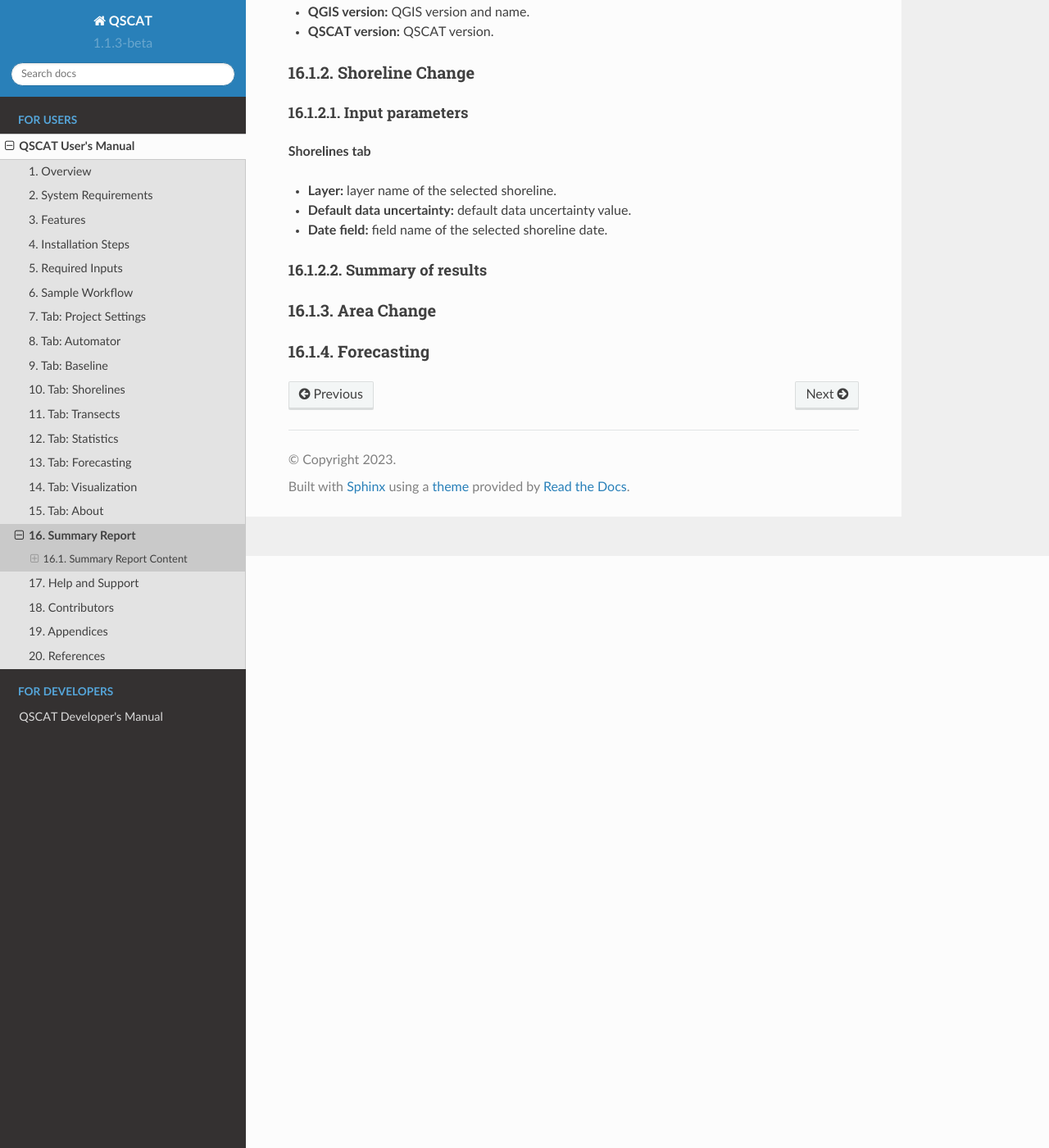
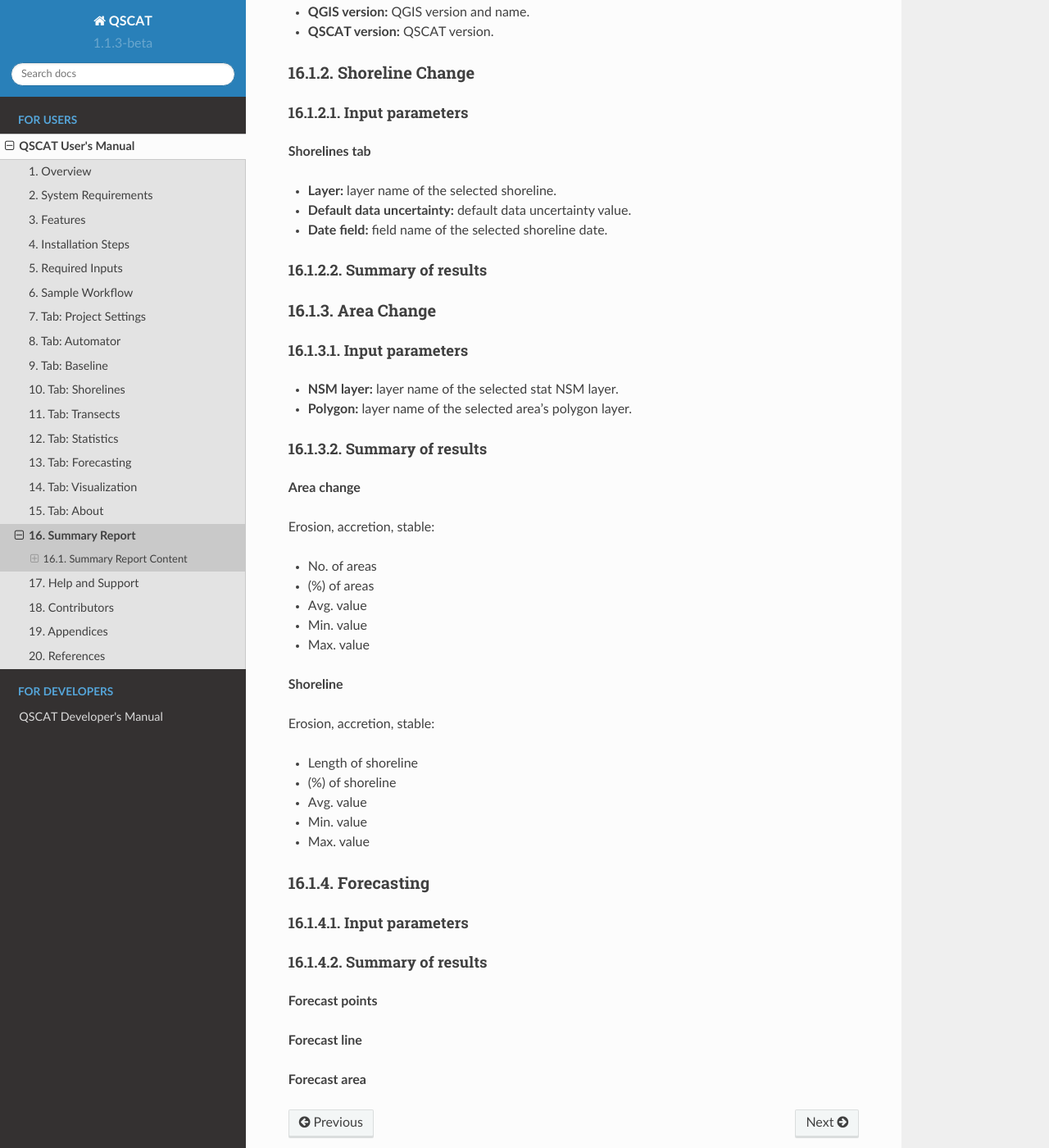
Before and after one commit to upmsi-coaster/qscat-docs, a Sphinx documentation site: the page built from docs/source/users_manual/others/summary_report.rst, in a window 1280 px wide and 1400 px high, scrolled down 722 px. Shown: the whole window at 82% size. Built offline with Sphinx 7.4.7 and the Read the Docs theme 2.0.0, drawn with Linux system fonts in a browser that asks for light colours.

Commit message:
Update area change (#8)

```diff
--- a/docs/source/users_manual/others/summary_report.rst
+++ b/docs/source/users_manual/others/summary_report.rst
@@ -43,10 +43,49 @@
 Summary of results
 ..................
 
-
-
 Area Change
 -----------
 
+Input parameters
+................
+
+- **NSM layer:** layer name of the selected stat NSM layer.
+- **Polygon:** layer name of the selected area's polygon layer.
+
+Summary of results
+..................
+
+**Area change**
+
+Erosion, accretion, stable:
+
+* No. of areas
+* (%) of areas
+* Avg. value
+* Min. value
+* Max. value
+
+**Shoreline**
+
+Erosion, accretion, stable:
+
+* Length of shoreline
+* (%) of shoreline
+* Avg. value
+* Min. value
+* Max. value
+
 Forecasting
 -----------
+
+Input parameters
+................
+
+Summary of results
+..................
+
+**Forecast points**
+
+**Forecast line**
+
+**Forecast area**
```
